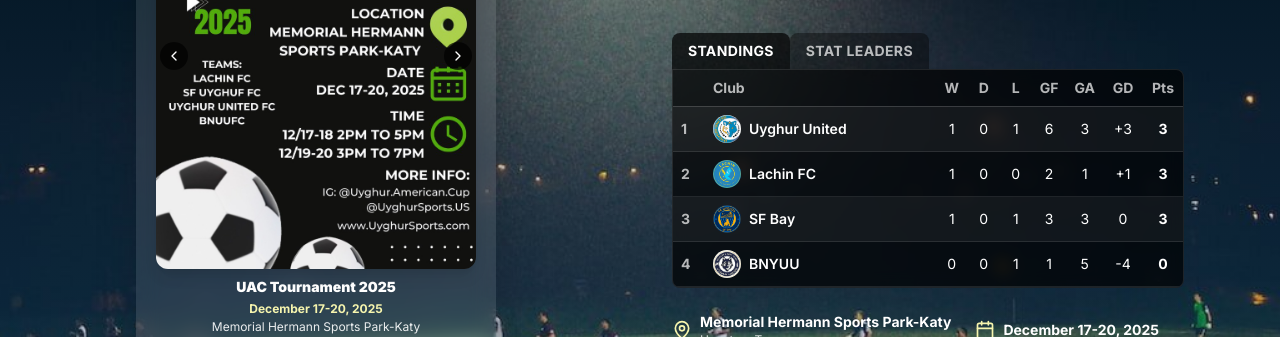
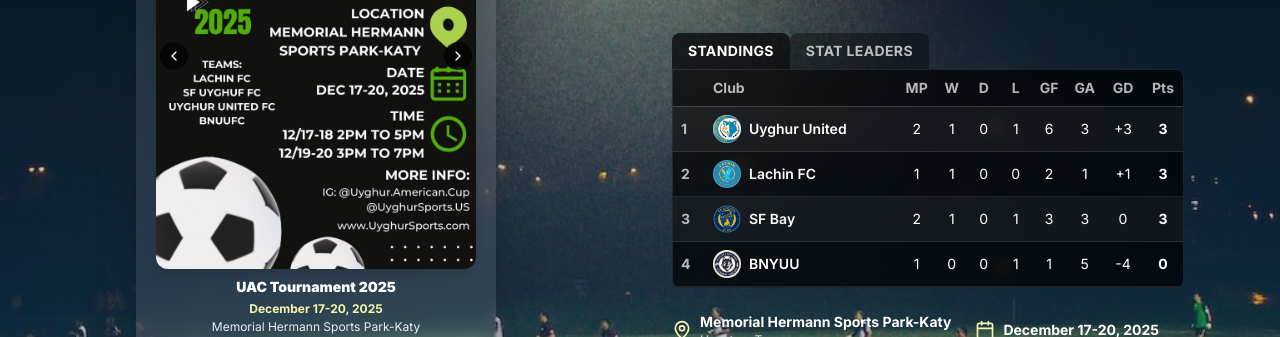
Before and after one commit to Mardan21/NAUSA-Website, a Next.js app: page / in a window 1280 px wide. Shown: the part 349-686 px from the top of the page. Built offline with nearby package versions, Linux system fonts and the light colour scheme.

Commit message:
Added matches played (MP) column to standings

```diff
--- a/src/components/home/TournamentStandings.tsx
+++ b/src/components/home/TournamentStandings.tsx
@@ -73,6 +73,7 @@
                     <tr className="border-b border-white/20 text-white/70">
                         <th className="py-2 px-2 text-left w-8"></th>
                         <th className="py-2 px-2 text-left">Club</th>
+                        <th className="py-2 px-2 text-center w-8">MP</th>
                         <th className="py-2 px-2 text-center w-8">W</th>
                         <th className="py-2 px-2 text-center w-8">D</th>
                         <th className="py-2 px-2 text-center w-8">L</th>
@@ -112,6 +113,7 @@
                                         <span className="font-semibold truncate">{abbrev}</span>
                                     </div>
                                 </td>
+                                <td className="py-2 px-2 text-center">{standing.played}</td>
                                 <td className="py-2 px-2 text-center">{standing.wins}</td>
                                 <td className="py-2 px-2 text-center">{standing.draws}</td>
                                 <td className="py-2 px-2 text-center">{standing.losses}</td>
```
